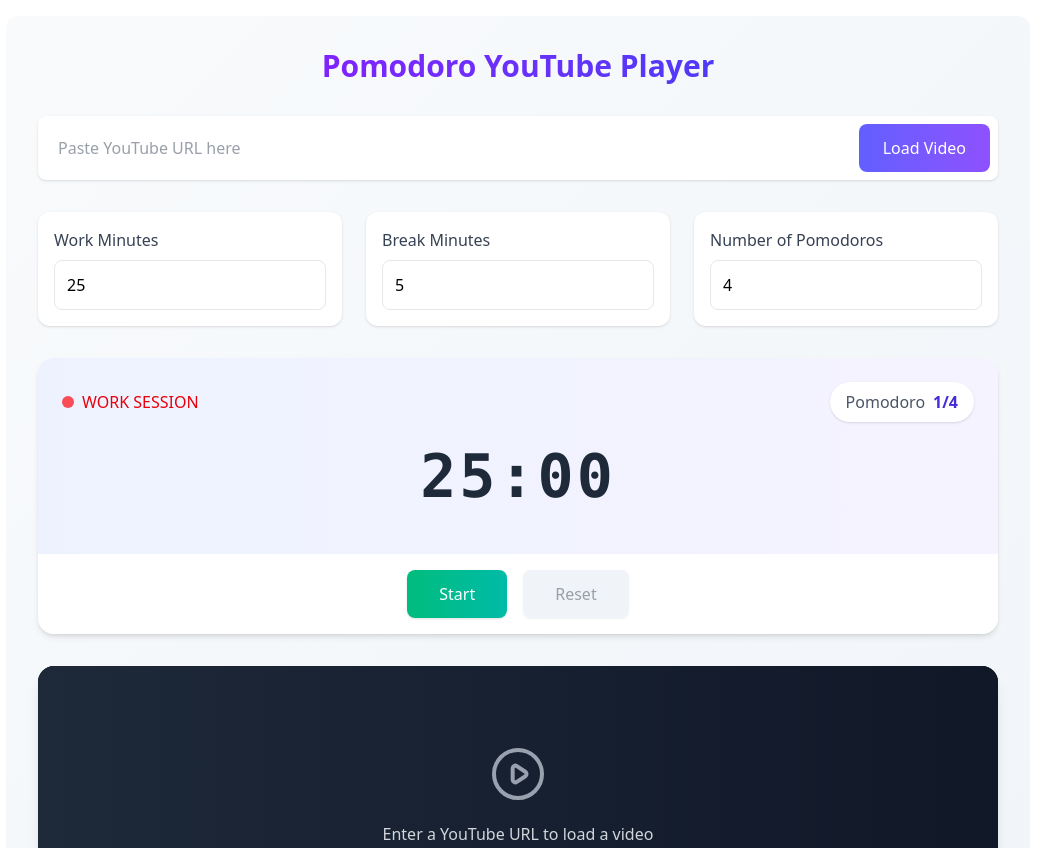
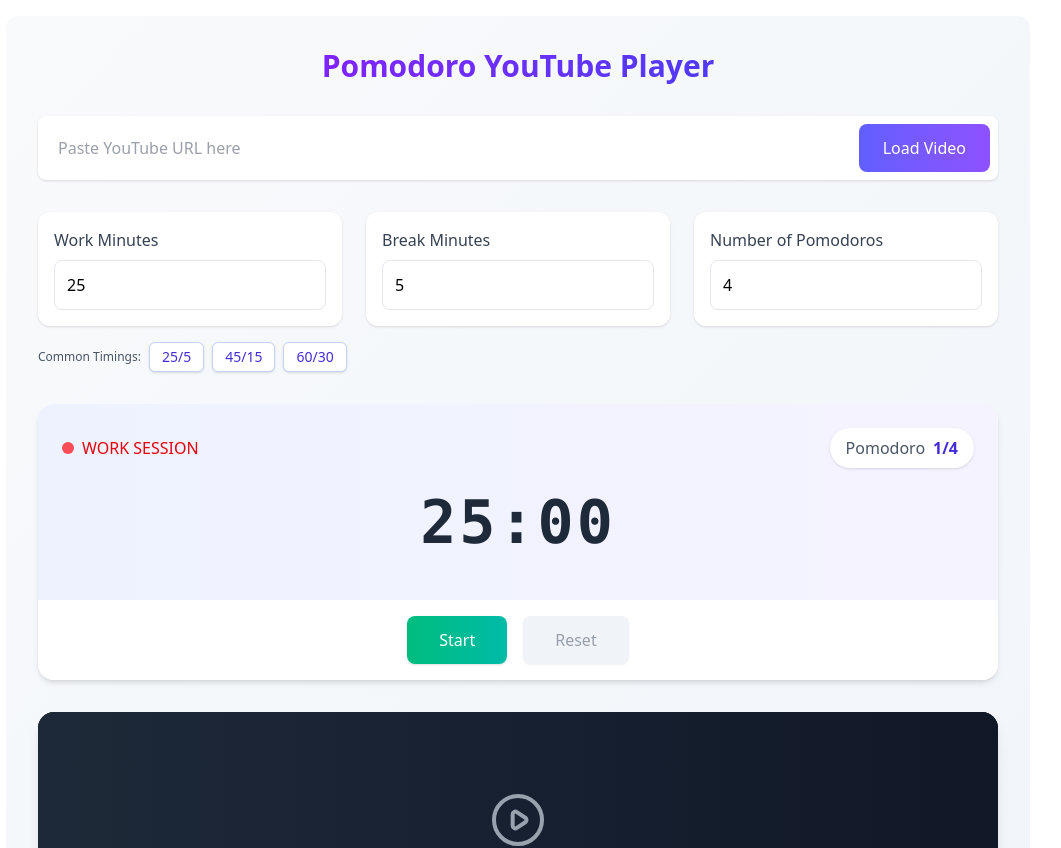
Before and after one commit to jonasmerlin/pomodoro-youtube-player, a React (Vite) app: page / in a window 1280 px wide. Shown: the top 848 px of the page, without its empty margins (122-1183 px from the left). Built offline with nearby package versions, Linux system fonts and the light colour scheme.

Commit message:
Add default timings

```diff
--- a/src/App.tsx
+++ b/src/App.tsx
@@ -149,7 +149,7 @@
         playerRef.current.loadVideoById(videoId);
         resizePlayer();
       } else {
-      playerRef.current = new window.YT.Player('youtube-player', {
+        playerRef.current = new window.YT.Player("youtube-player", {
           videoId: videoId,
           playerVars: {
             autoplay: isWorking && isRunning ? 1 : 0,
@@ -298,6 +298,20 @@
       .padStart(2, "0")}`;
   };
 
+  const setPreset = (workMins: number, breakMins: number): void => {
+    setWorkMinutes(workMins);
+    setBreakMinutes(breakMins);
+
+    // Update the current timer display if not running
+    if (!isRunning) {
+      if (isWorking) {
+        setTimeLeft(workMins * 60);
+      } else {
+        setTimeLeft(breakMins * 60);
+      }
+    }
+  };
+
   return (
     <div className="flex flex-col items-center p-8 max-w-5xl mx-auto my-4 bg-gradient-to-br from-slate-50 to-slate-100 rounded-xl">
       <h1 className="text-3xl font-bold mb-8 text-transparent bg-clip-text bg-gradient-to-r from-violet-600 to-indigo-600">
@@ -316,7 +330,7 @@
           />
           <button
             onClick={handleUrlSubmit}
-            className="bg-gradient-to-r from-indigo-500 to-violet-500 text-white px-6 py-3 rounded-lg hover:shadow-md transition-all duration-300 font-medium"
+            className="bg-gradient-to-r from-indigo-500 to-violet-500 text-white px-6 py-3 rounded-lg hover:shadow-md transition-all duration-300 font-medium cursor-pointer"
           >
             Load Video
           </button>
@@ -324,7 +338,7 @@
       </div>
 
       {/* Pomodoro settings */}
-      <div className="w-full grid grid-cols-1 md:grid-cols-3 gap-6 mb-8">
+      <div className="w-full grid grid-cols-1 md:grid-cols-3 gap-6 mb-4">
         <div className="bg-white p-4 rounded-xl shadow-sm">
           <label className="mb-2 font-medium text-gray-700 block">
             Work Minutes
@@ -381,6 +395,34 @@
         </div>
       </div>
 
+      {/* Preset buttons - Updated section */}
+      <div className="w-full mb-8">
+        <div className="flex gap-2 flex-row justify-start items-center">
+          <div className="text-xs text-gray-600">Common Timings:</div>
+          <button
+            onClick={() => setPreset(25, 5)}
+            className="bg-white border border-indigo-200 text-indigo-700 px-3 py-1 text-sm rounded-md hover:bg-indigo-50 transition-colors duration-200 shadow-sm disabled:opacity-40 disabled:bg-gray-100 disabled:text-gray-400 disabled:border-gray-200 disabled:shadow-none disabled:cursor-not-allowed cursor-pointer"
+            disabled={isRunning}
+          >
+            25/5
+          </button>
+          <button
+            onClick={() => setPreset(45, 15)}
+            className="bg-white border border-indigo-200 text-indigo-700 px-3 py-1 text-sm rounded-md hover:bg-indigo-50 transition-colors duration-200 shadow-sm disabled:opacity-40 disabled:bg-gray-100 disabled:text-gray-400 disabled:border-gray-200 disabled:shadow-none disabled:cursor-not-allowed cursor-pointer"
+            disabled={isRunning}
+          >
+            45/15
+          </button>
+          <button
+            onClick={() => setPreset(60, 30)}
+            className="bg-white border border-indigo-200 text-indigo-700 px-3 py-1 text-sm rounded-md hover:bg-indigo-50 transition-colors duration-200 shadow-sm disabled:opacity-40 disabled:bg-gray-100 disabled:text-gray-400 disabled:border-gray-200 disabled:shadow-none disabled:cursor-not-allowed cursor-pointer"
+            disabled={isRunning}
+          >
+            60/30
+          </button>
+        </div>
+      </div>
+
       {/* Timer display */}
       <div className="w-full mb-8">
         <div className="bg-white rounded-2xl shadow-md overflow-hidden">
@@ -418,7 +460,7 @@
           <div className="flex justify-center gap-4 p-4 bg-white">
             <button
               onClick={toggleTimer}
-              className={`px-8 py-3 rounded-lg font-medium shadow-sm transition-all duration-300 ${
+              className={`px-8 py-3 rounded-lg font-medium shadow-sm transition-all duration-300 cursor-pointer ${
                 isRunning
                   ? "bg-amber-500 hover:bg-amber-600 text-white"
                   : "bg-gradient-to-r from-emerald-500 to-teal-500 hover:shadow-md text-white"
@@ -428,7 +470,7 @@
             </button>
             <button
               onClick={resetTimer}
-              className="bg-slate-200 hover:bg-slate-300 text-slate-700 px-8 py-3 rounded-lg font-medium shadow-sm transition-all duration-300 disabled:opacity-50"
+              className="bg-slate-200 hover:bg-slate-300 text-slate-700 px-8 py-3 rounded-lg font-medium shadow-sm transition-all duration-300 disabled:opacity-50 cursor-pointer"
               disabled={!isRunning && timeLeft === workMinutes * 60}
             >
               Reset
```
Lines whose indentation alone changed are shown as unchanged.
